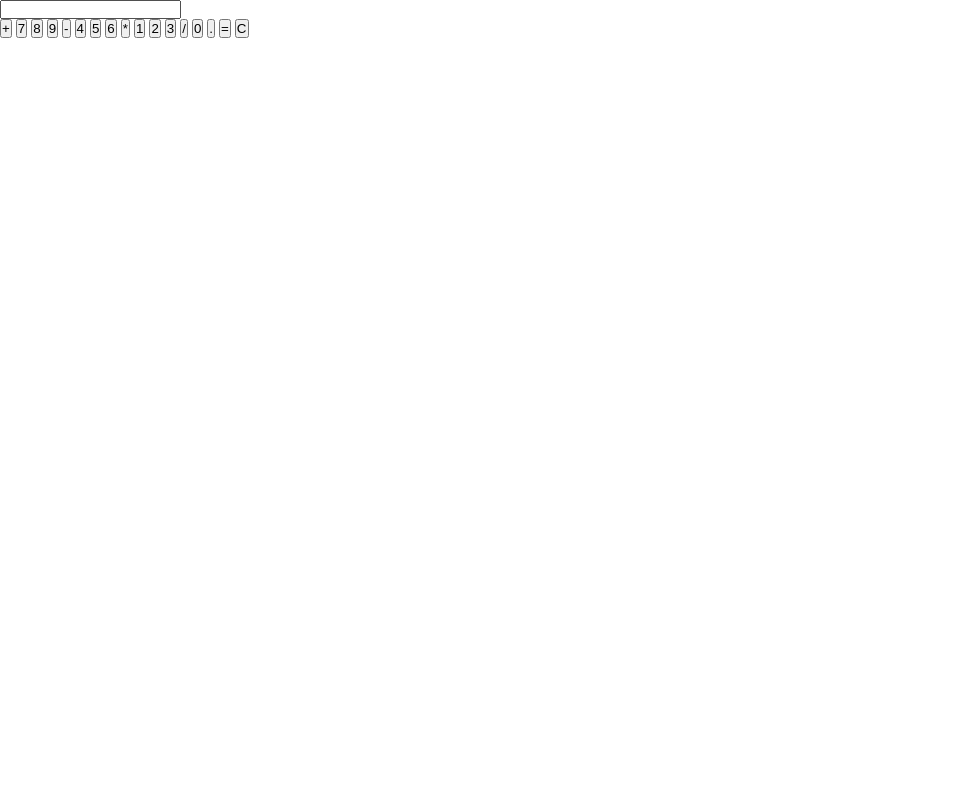
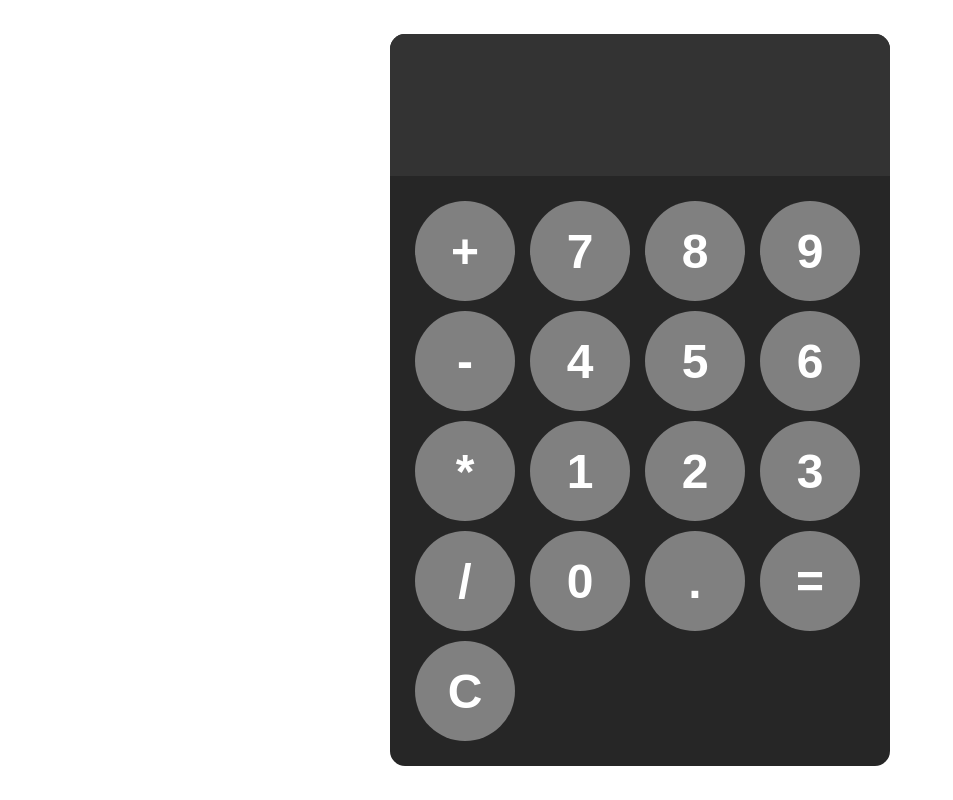
Before and after one commit to IVIonsters/calculator-project, a plain HTML site: page index.html in a window 1280 px wide. Shown: the whole page, without its empty margins (0-953 px from the left). Drawn offline with Linux system fonts and the light colour scheme.

Commit message:
started css styling for buttons, background, and calculator, defined flex for body and centered calc on page

```diff
--- a/assets/style.css
+++ b/assets/style.css
@@ -1,6 +1,45 @@
-* {
+body {
+    margin: 0;
+    display: flex;
+    justify-content: center;
+    align-items: center;
+    height: 100vh;
+    background-color: (0, 0%, 95%);
+}
 
-    margin: 0;
-    padding: 0;
-    box-sizing: border-box;
+
+#calculator {
+    font-family: Arial, Helvetica, sans-serif;
+    background-color: hsl(0, 0%, 15%);
+    border-radius: 15px;
+    max-width: 500px;
+    overflow: hidden;
 }
+
+#display {
+    width: 100%;
+    padding: 25px;
+    font-size: 5rem;
+    text-align: left;
+    border: none;
+    background-color: hsl(0, 0%, 20%);
+}
+
+#keys {
+    display: grid;
+    grid-template-columns: repeat(4, 1fr);
+    gap: 10px;
+    padding: 25px;
+}
+
+button {
+    width: 100px;
+    height: 100px;
+    border-radius: 50px;
+    border: none;
+    background-color: gray;
+    color: white;
+    font-size: 3rem;
+    font-weight: bold;
+    cursor: pointer;
+}
--- a/index.html
+++ b/index.html
@@ -8,7 +8,7 @@
     <title>INSERT TITLE HERE</title>
   </head>
   <body>
-    <div class="container">
+    <div id="calculator">
         <input id="display" readonly>
         <div id="keys">
           <button onclick="appendtoDisplay('+')">+</button>
```
